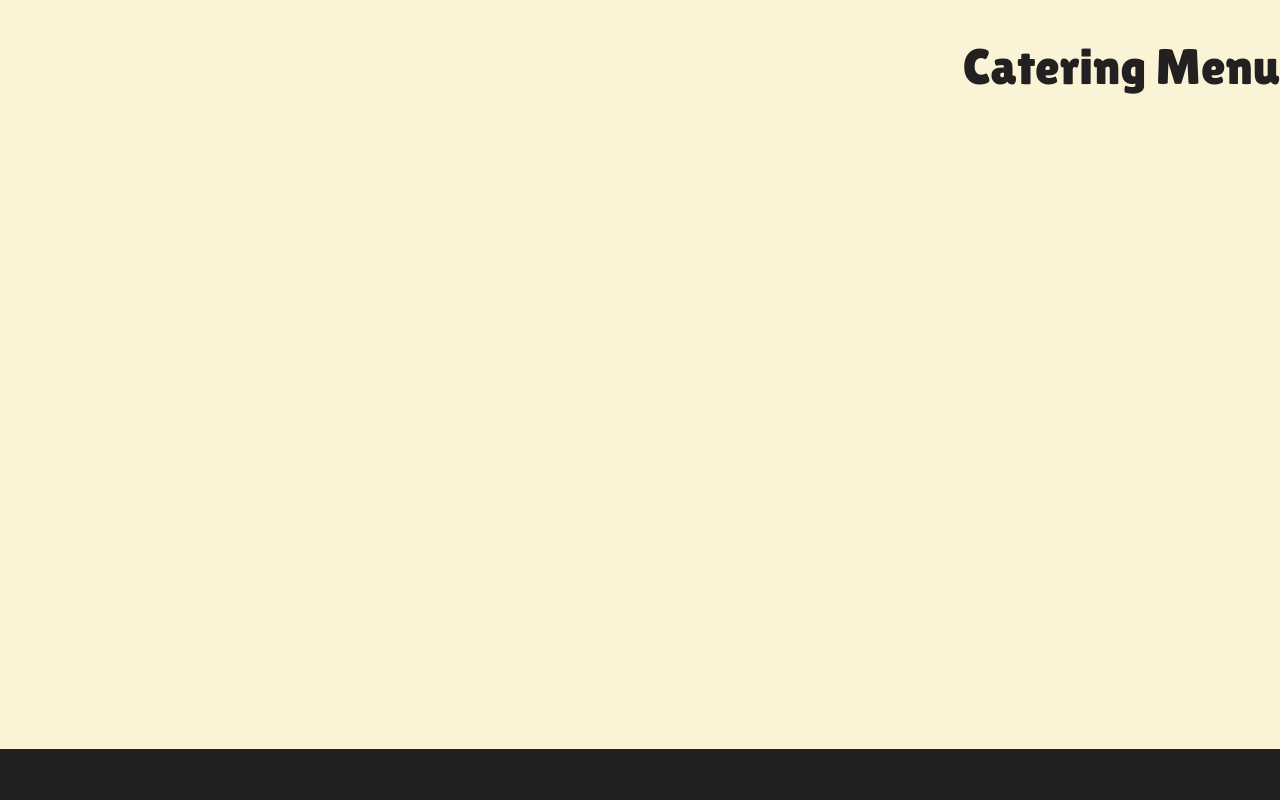
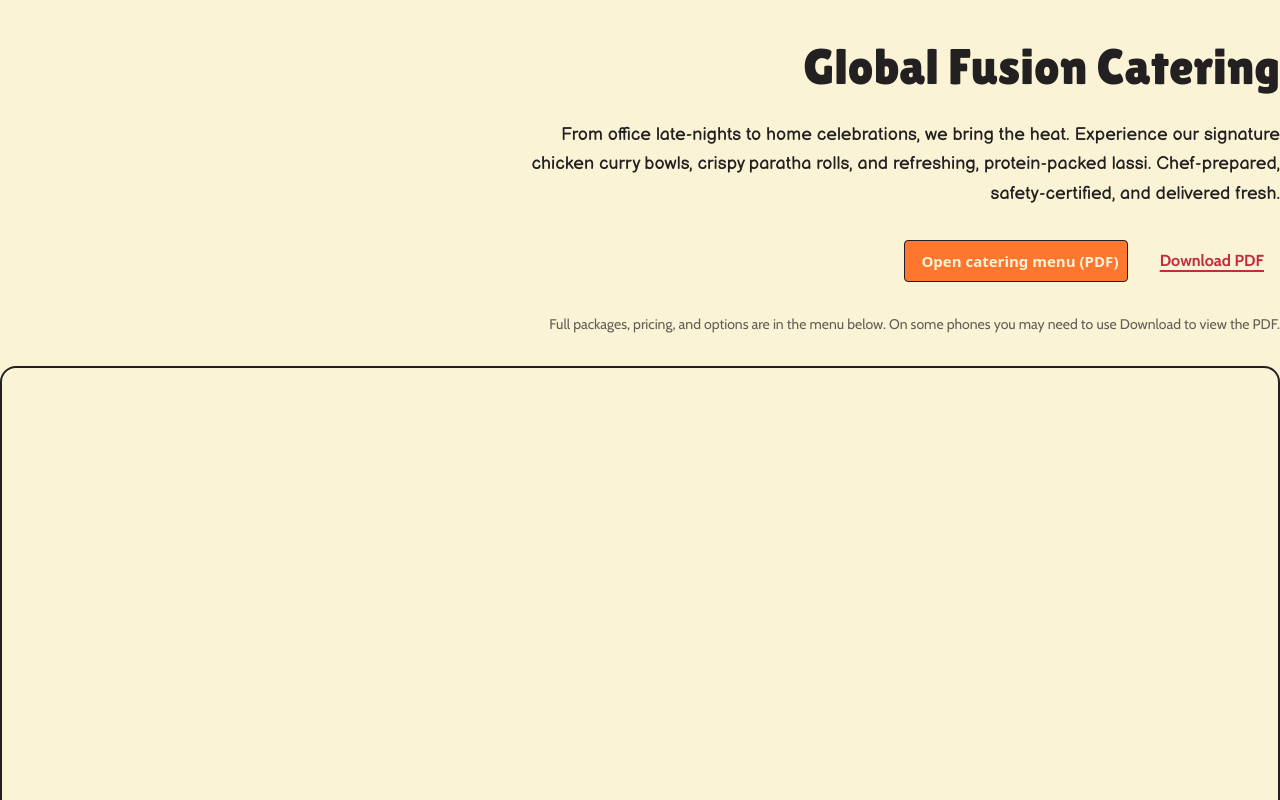
Before and after one commit to JellyrioTech/the-lassi-lab-website, a React (Vite) app: page /catering in a window 1280 px wide. Shown: the part 220-1020 px from the top of the page. Built offline with nearby package versions, Linux system fonts and the light colour scheme.

Commit message:
catering PDF

```diff
--- a/src/features/catering/Catering.page.tsx
+++ b/src/features/catering/Catering.page.tsx
@@ -1,13 +1,60 @@
 import { PageLayout } from "../../components/PageLayout";
 import SectionContainer from "../../components/section-container";
+import Button from "../../components/button";
+import cateringMenuPdf from "../../assets/Catering Menu.pdf";
 
 const CateringPage = () => {
+    const openPdf = () => {
+        window.open(cateringMenuPdf, "_blank", "noopener,noreferrer");
+    };
+
     return (
         <PageLayout>
             <SectionContainer sectionClassName="min-h-dvh">
-                <h1 className="font-heading text-[32px] md:text-[50px] text-brand-black text-right">
-                    Catering Menu
-                </h1>
+                <div className="flex flex-col gap-8">
+                    <div className="text-left md:text-right">
+                        <h1 className="font-heading text-[32px] md:text-[50px] text-brand-black">
+                            Global Fusion Catering
+                        </h1>
+                        <p className="font-subheading text-brand-black text-base md:text-lg mt-4 max-w-3xl md:ml-auto leading-relaxed">
+                            From office late-nights to home celebrations, we
+                            bring the heat. Experience our signature chicken
+                            curry bowls, crispy paratha rolls, and refreshing,
+                            protein-packed lassi. Chef-prepared,
+                            safety-certified, and delivered fresh.
+                        </p>
+                    </div>
+
+                    <div className="flex flex-col sm:flex-row flex-wrap gap-4 justify-start md:justify-end items-stretch sm:items-center">
+                        <Button
+                            type="primary"
+                            text="Open catering menu (PDF)"
+                            onTap={openPdf}
+                            className="w-full sm:w-fit self-start md:self-auto"
+                        />
+                        <a
+                            href={cateringMenuPdf}
+                            download="The-Lassi-Lab-Catering-Menu.pdf"
+                            className="font-text font-bold text-left md:text-right text-brand-primary-dark underline decoration-2 underline-offset-4 py-2 px-0 sm:px-4 hover:text-brand-primary self-start md:self-auto"
+                        >
+                            Download PDF
+                        </a>
+                    </div>
+
+                    <p className="font-text text-sm text-brand-black/70 text-left md:text-right">
+                        Full packages, pricing, and options are in the menu
+                        below. On some phones you may need to use Download to
+                        view the PDF.
+                    </p>
+
+                    <div className="w-full rounded-2xl overflow-hidden border-2 border-brand-black bg-brand-white shadow-sm min-h-[70vh] md:min-h-[85vh]">
+                        <iframe
+                            title="The Lassi Lab catering menu"
+                            src={`${cateringMenuPdf}#toolbar=1`}
+                            className="w-full h-[70vh] md:h-[85vh] min-h-[500px]"
+                        />
+                    </div>
+                </div>
             </SectionContainer>
         </PageLayout>
     );
--- a/src/features/home/Home.page.tsx
+++ b/src/features/home/Home.page.tsx
@@ -487,7 +487,7 @@ const HomePage = () => {
                                 className="w-fit"
                                 type="secondary"
                                 text="View Catering Menu"
-                                onTap={() => navigate("/coming-soon")}
+                                onTap={() => navigate("/catering")}
                             />
                         </div>
                         <motion.img
--- a/src/features/menu/Menu.page.tsx
+++ b/src/features/menu/Menu.page.tsx
@@ -25,7 +25,7 @@ const MenuPage = () => {
     return (
         <PageLayout>
             <SectionContainer sectionClassName="min-h-dvh">
-                <h1 className="font-heading text-[32px] md:text-[50px] text-brand-black text-right">
+                <h1 className="font-heading text-[32px] md:text-[50px] text-brand-black text-left md:text-right">
                     Our Menu
                 </h1>
                 <div className="flex flex-col gap-10 mt-8">
```
Also changed, not shown: 1 other file (tests, documents, lock files or other folders).
